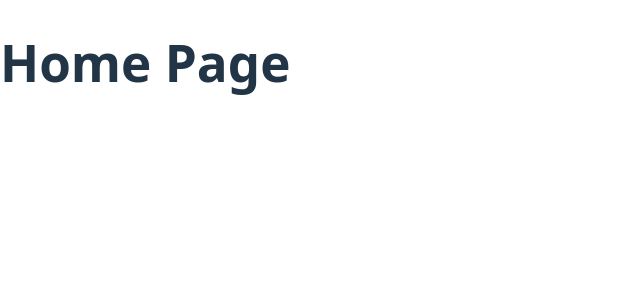
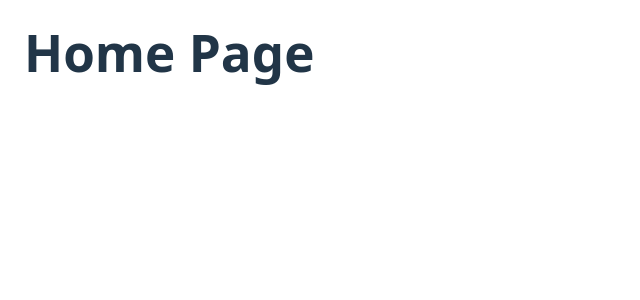
Before and after one commit to seandevine369/my-website, a React (Vite) app: page / in a window 1280 px wide. Shown: the top 300 px of the page, without its empty margins (0-640 px from the left). Built offline with nearby package versions, Linux system fonts and the light colour scheme.

Commit message:
fix(setup): fixed tailwindCSS setup to work for tailwind V4

```diff
--- a/src/index.css
+++ b/src/index.css
@@ -1,6 +1,4 @@
-@tailwind base;
-@tailwind components;
-@tailwind utilities;
+@import "tailwindcss";
 
 :root {
   font-family: system-ui, Avenir, Helvetica, Arial, sans-serif;
--- a/tailwind.config.js
+++ /dev/null
@@ -1,11 +0,0 @@
-/** @type {import('tailwindcss').Config} */
-export default {
-    content: [
-        "./index.html",
-        "./src/**/*.{js,ts,jsx,tsx}",
-    ],
-    theme: {
-        extend: {},
-    },
-    plugins: [],
-}
```
